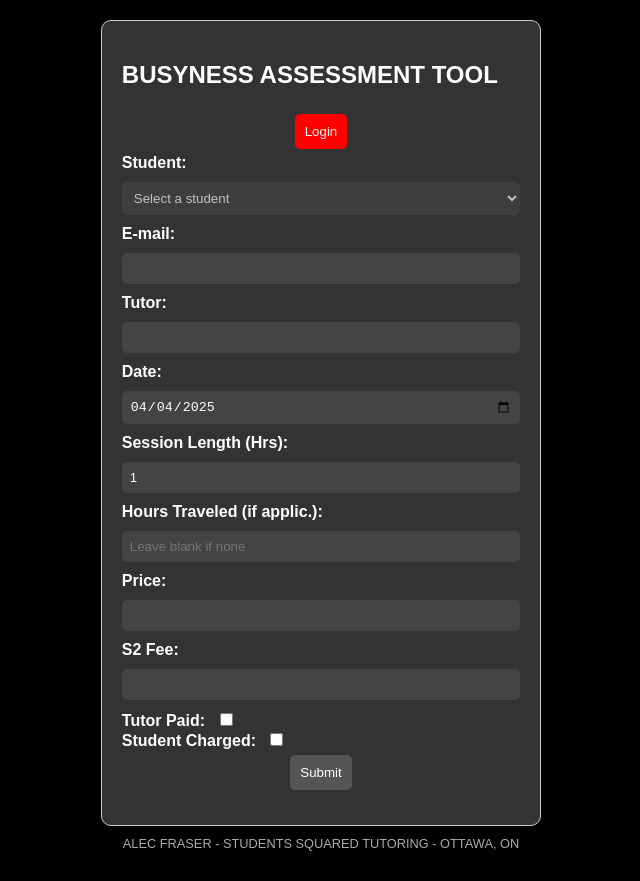
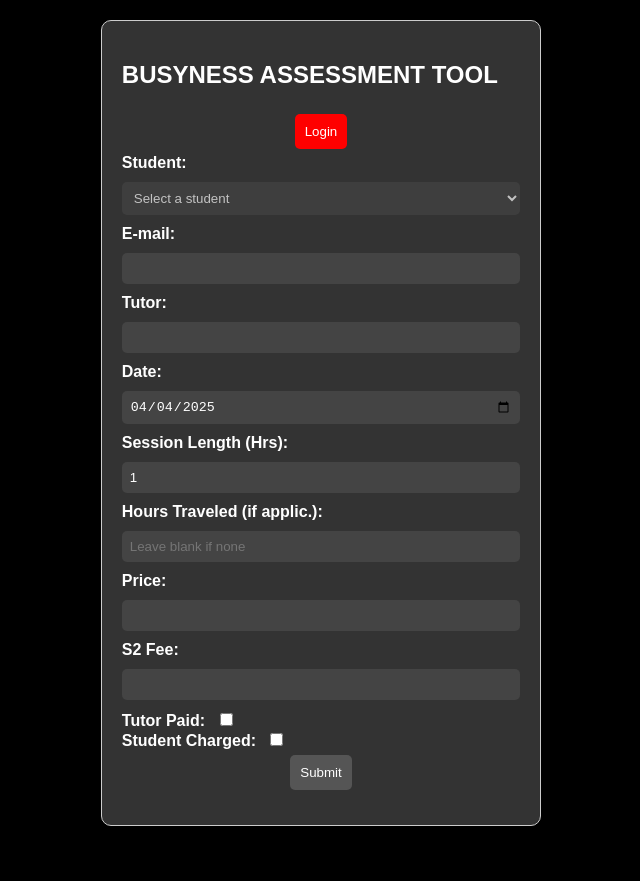
Before and after one commit to UOAPP345/BUSYNESS, a plain HTML site: page index.html in a window 1280 px wide. Shown: the whole page, without its empty margins (319-959 px from the left). Drawn offline with Linux system fonts and the light colour scheme; a script that the page names is missing.

Commit message:
Update index.html

```diff
--- a/index.html
+++ b/index.html
@@ -127,7 +127,7 @@
     </form>
   </div>
 
-  <footer>ALEC FRASER - STUDENTS SQUARED TUTORING - OTTAWA, ON</footer>
+  <footer></footer>
 
   <!-- Load the new GIS library -->
   <script src="https://accounts.google.com/gsi/client" async defer></script>
```
